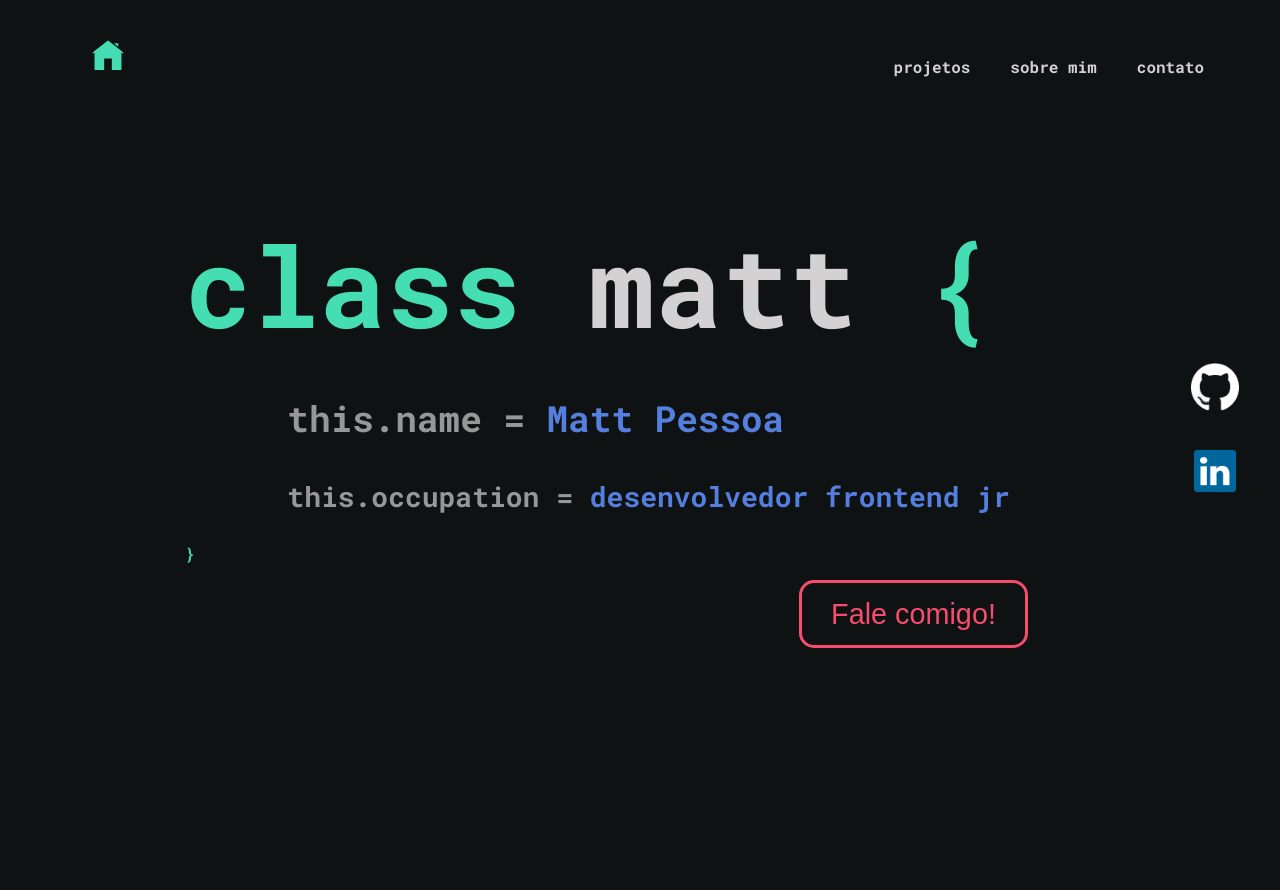
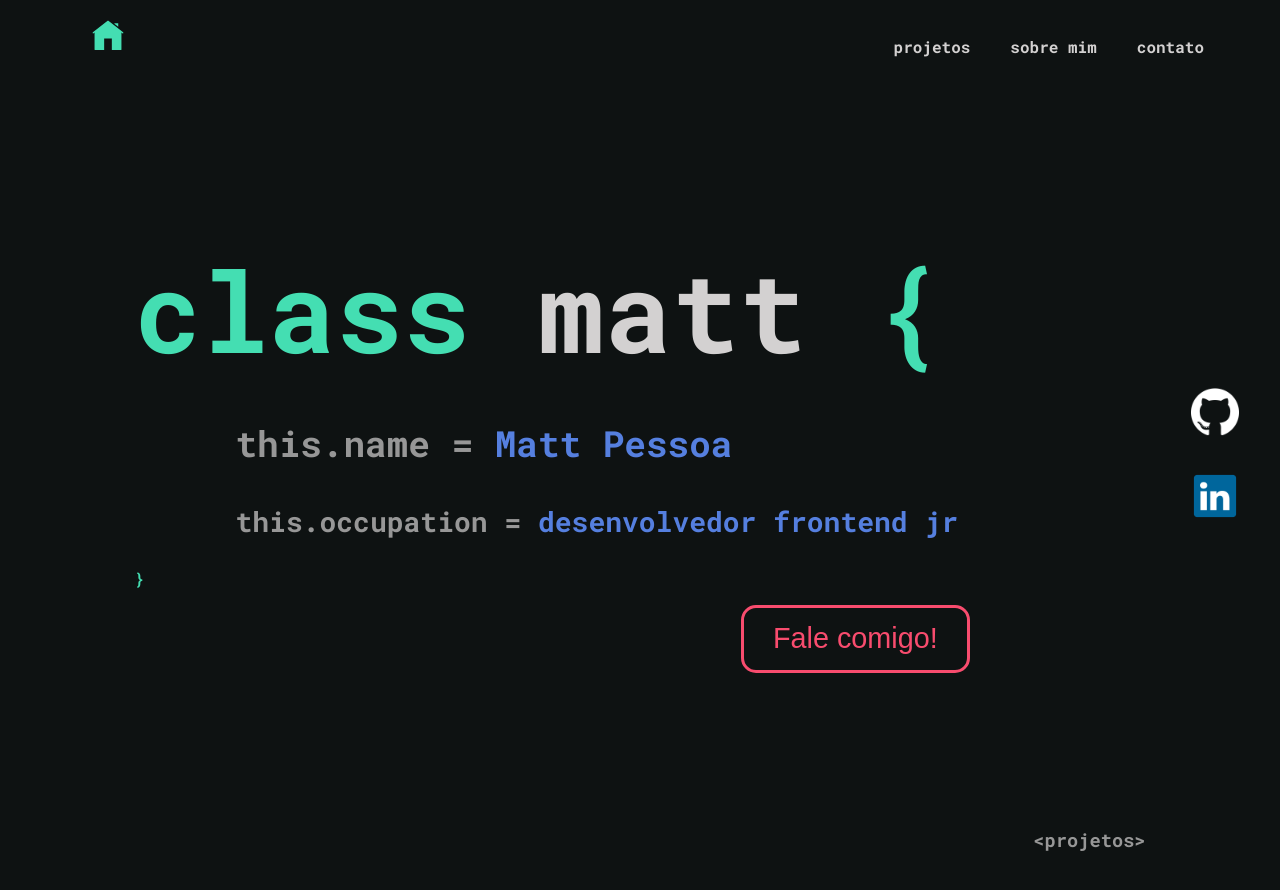
Before and after one commit to matt-pessoa/matt-pessoa.github.io, a React (Create React App) app: page / in a window 1280 px wide. Shown: the top 890 px of the page. Before the commit the page ends 800 px from the top, so only its background shows below. Built offline with nearby package versions, Linux system fonts and the light colour scheme.

Commit message:
Estrutura CSS para pagina de projetos

```diff
--- a/src/components/Home/Landing.js
+++ b/src/components/Home/Landing.js
@@ -4,7 +4,7 @@ import LandingText from "./LandingText";
 
 function Landing() {
 	return (
-		<div className="landing">
+		<div className="limiter">
 			<LandingText />
 			<ContactButton />
 		</div>
--- a/src/components/css/Header.css
+++ b/src/components/css/Header.css
@@ -2,8 +2,10 @@ header {
 	display: flex;
 	justify-content: center;
 	position: fixed;
-	top: 20px;
+	top: 0;
+	height: 10vh;
 	width: 100%;
+	background-color: #0e1212;
 }
 
 nav {
--- a/src/pages/Home.js
+++ b/src/pages/Home.js
@@ -3,6 +3,7 @@ import "./css/Home.css";
 import Header from "../components/Header";
 import Social from "../components/Social";
 import Landing from "../components/Home/Landing";
+import Work from "../pages/Work";
 
 class Home extends React.Component {
 	render() {
@@ -10,12 +11,13 @@ class Home extends React.Component {
 			<div className="first-page">
 				<Header />
 				<section className="home-content">
-					<main>
-						<Landing />
-					</main>
+					<Landing />
 					<aside>
 						<Social />
 					</aside>
+				</section>
+				<section className="work">
+					<Work />
 				</section>
 			</div>
 		);
--- a/src/pages/Work.js
+++ b/src/pages/Work.js
@@ -1,13 +1,12 @@
 import React from "react";
-import Header from "../components/Header";
+import './css/Work.css'
 
 class Work extends React.Component {
 	render() {
 		return (
-			<div>
-				<Header />
-				<h1>Work</h1>
-			</div>
+			<section className="limiter-work">
+				<h1 className="work-heading">&lt;projetos&gt;</h1>
+			</section>
 		);
 	}
 }
--- a/src/pages/css/Home.css
+++ b/src/pages/css/Home.css
@@ -3,10 +3,7 @@ body {
 	color: #979797;
 	font-family: "Roboto Mono", "monospace";
 	font-weight: bold;
-}
-
-main {
-	width: 90%;
+	margin: 2px solid;
 }
 
 aside {
@@ -19,13 +16,14 @@ aside {
 	display: flex;
 	justify-content: center;
 	align-items: center;
-	margin-top: 5%;
-	height: 80vh;
+	/* margin-top: 5%; */
+	height: 100vh;
 }
 
-.landing {
-	margin-left: 10%;
-	/* border: 2px red solid */
+.limiter {
+	width: 90%;
+	margin: 0 10%;
+	/* border: 2px red solid; */
 }
 
 .heading {
--- /dev/null
+++ b/src/pages/css/Work.css
@@ -0,0 +1,14 @@
+.work {
+	height: 100vh;
+}
+
+.limiter-work {
+	/* border: 2px solid blue; */
+	display: flex;
+	margin-right: 10%;
+	margin-left: 10%;
+}
+
+.work-heading {
+	margin-left: auto;
+}
```
